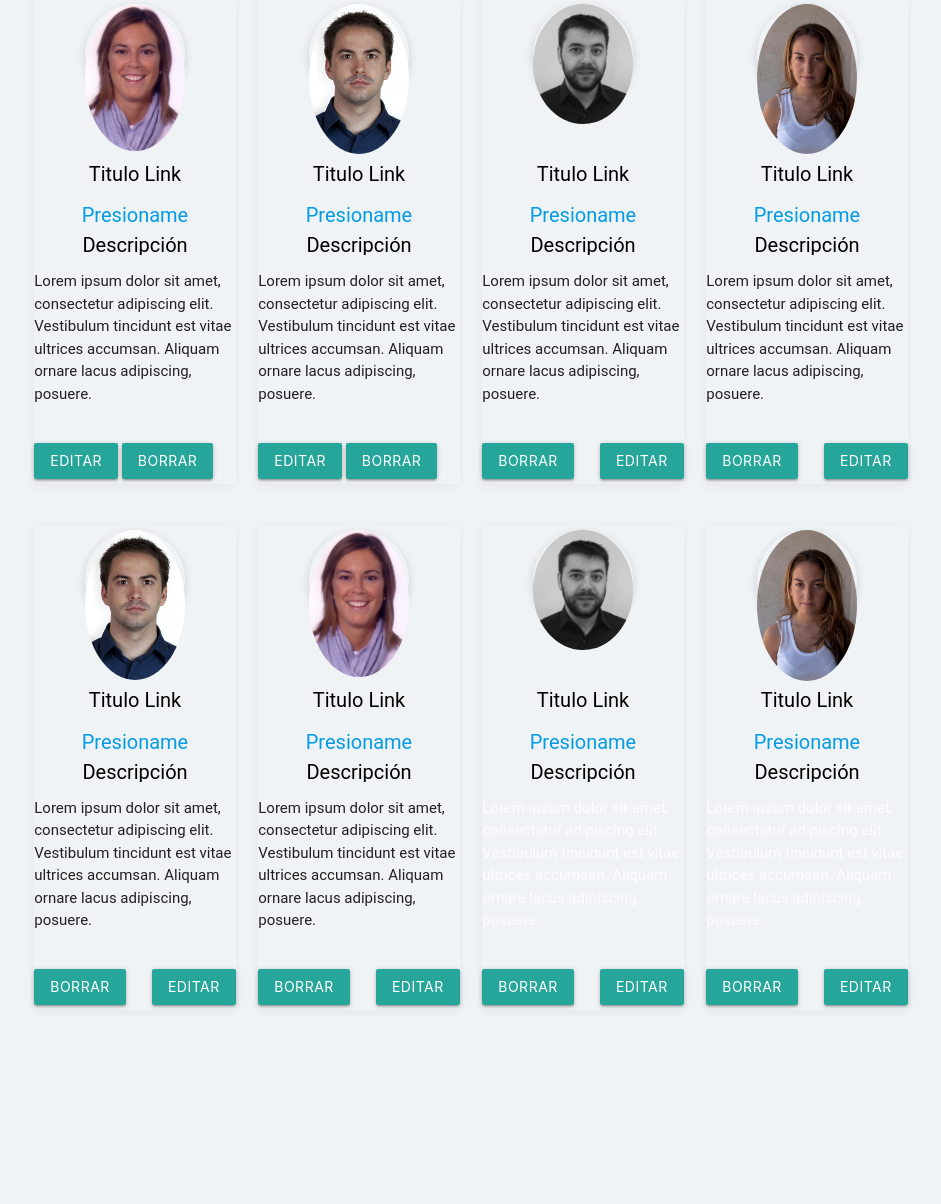
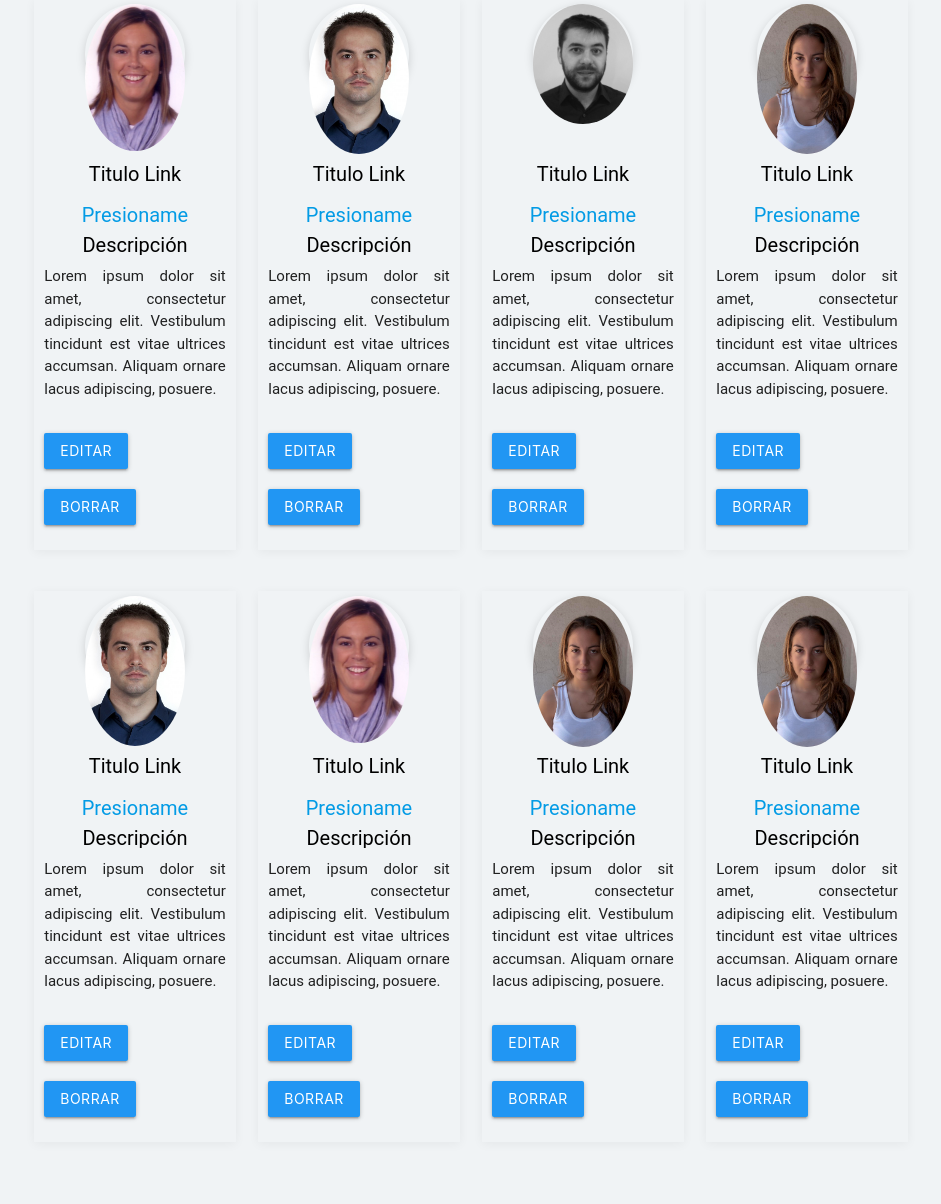
Before and after one commit to iscorporacion/marte, a PHP site: page /modules/perfil/index.html in a window 1280 px wide. Shown: the part 151-1355 px from the top of the page, without its empty margins (169-1110 px from the left). Before the commit the page ends 1159 px from the top, so only its background shows below. Run offline with PHP 8.4, Linux system fonts and the light colour scheme.

Commit message:
Ajuste de botones y justificacion de parrafo

```diff
--- a/modules/perfil/index.html
+++ b/modules/perfil/index.html
@@ -5,10 +5,10 @@
     <meta charset="UTF-8">
     <meta name="viewport" content="width=device-width, initial-scale=1.0">
     <meta http-equiv="X-UA-Compatible" content="ie=edge">
-        <link rel="stylesheet" href="../../fonts/font-awesome-4.7.0/css/font-awesome.min.css">
-        <link rel="stylesheet" href="../../lib/materialize/css/materialize.min.css">
-        <link rel="stylesheet" href="../../css/global.css">
-        <link rel="stylesheet" href="../perfil/main.css">
+    <link rel="stylesheet" href="/fonts/font-awesome-4.7.0/css/font-awesome.min.css">
+    <link rel="stylesheet" href="/lib/materialize/css/materialize.min.css">
+    <link rel="stylesheet" href="/css/global.css">
+    <link rel="stylesheet" href="main.css">
     <title>Perfiles</title>
 </head>
 
@@ -32,7 +32,8 @@
 
             </div>
             <div class="boton_crear_link col s2 m2">
-                    <a class="btn-floating btn-large waves-effect waves-light blue card_buttons"><i class="fa fa-plus"></i></a>
+                <a class="btn-floating btn-large waves-effect waves-light blue card_buttons"><i
+                        class="fa fa-plus"></i></a>
             </div>
         </div>
     </div>
@@ -47,11 +48,13 @@
                             <h2 class="usuarionombre">Titulo Link</h2>
                             <div class="usuariourl"><a href="#">Presioname</a></div>
                             <div class="titulo_descripcion">Descripción</div>
-                                <p>Lorem ipsum dolor sit amet, consectetur adipiscing elit. Vestibulum tincidunt est vitae ultrices accumsan. Aliquam ornare lacus adipiscing, posuere.<br>
+                            <p class="descripcion">Lorem ipsum dolor sit amet, consectetur adipiscing elit. Vestibulum
+                                tincidunt est vitae
+                                ultrices accumsan. Aliquam ornare lacus adipiscing, posuere.<br>
                                 <br>
                                 <div>
-                                    <button type="button" class="btn btn-primary">Editar</button>
-                                    <button type="button" class="btn btn-primary">Borrar</button>
+                                    <button type="button" class="btn blue btn_editar">Editar</button>
+                                    <button type="button" class="btn blue btn_borrar">Borrar</button>
                                 </div>
                         </div>
                     </div>
@@ -65,11 +68,13 @@
                             <h2 class="usuarionombre center">Titulo Link</h2>
                             <div class="usuariourl"><a href="#">Presioname</a></div>
                             <div class="titulo_descripcion">Descripción</div>
-                                <p>Lorem ipsum dolor sit amet, consectetur adipiscing elit. Vestibulum tincidunt est vitae ultrices accumsan. Aliquam ornare lacus adipiscing, posuere.<br>
+                            <p class="descripcion">Lorem ipsum dolor sit amet, consectetur adipiscing elit. Vestibulum
+                                tincidunt est vitae
+                                ultrices accumsan. Aliquam ornare lacus adipiscing, posuere.<br>
                                 <br>
                                 <div>
-                                    <button type="button" class="btn btn-primary">Editar</button>
-                                    <button type="button" class="btn btn-primary">Borrar</button>
+                                    <button type="button" class="btn blue btn_editar">Editar</button>
+                                    <button type="button" class="btn blue btn_borrar">Borrar</button>
                                 </div>
                         </div>
                     </div>
@@ -83,11 +88,13 @@
                             <h2 class="usuarionombre center">Titulo Link</h2>
                             <div class="usuariourl"><a href="#">Presioname</a></div>
                             <div class="titulo_descripcion">Descripción</div>
-                                <p>Lorem ipsum dolor sit amet, consectetur adipiscing elit. Vestibulum tincidunt est vitae ultrices accumsan. Aliquam ornare lacus adipiscing, posuere.<br>
+                            <p class="descripcion">Lorem ipsum dolor sit amet, consectetur adipiscing elit. Vestibulum
+                                tincidunt est vitae
+                                ultrices accumsan. Aliquam ornare lacus adipiscing, posuere.<br>
                                 <br>
                                 <div>
-                                    <button type="button" class="btn btn-primary right">Editar</button>
-                                    <button type="button" class="btn btn-primary left">Borrar</button>
+                                    <button type="button" class="btn blue btn_editar">Editar</button>
+                                    <button type="button" class="btn blue btn_borrar">Borrar</button>
                                 </div>
                         </div>
                     </div>
@@ -101,11 +108,13 @@
                             <h2 class="usuarionombre center">Titulo Link</h2>
                             <div class="usuariourl"><a href="#">Presioname</a></div>
                             <div class="titulo_descripcion">Descripción</div>
-                                <p>Lorem ipsum dolor sit amet, consectetur adipiscing elit. Vestibulum tincidunt est vitae ultrices accumsan. Aliquam ornare lacus adipiscing, posuere.<br>
+                            <p class="descripcion">Lorem ipsum dolor sit amet, consectetur adipiscing elit. Vestibulum
+                                tincidunt est vitae
+                                ultrices accumsan. Aliquam ornare lacus adipiscing, posuere.<br>
                                 <br>
                                 <div>
-                                    <button type="button" class="btn btn-primary right">Editar</button>
-                                    <button type="button" class="btn btn-primary left">Borrar</button>
+                                    <button type="button" class="btn blue btn_editar">Editar</button>
+                                    <button type="button" class="btn blue btn_borrar">Borrar</button>
                                 </div>
                         </div>
                     </div>
@@ -119,11 +128,13 @@
                             <h2 class="usuarionombre center">Titulo Link</h2>
                             <div class="usuariourl"><a href="#">Presioname</a></div>
                             <div class="titulo_descripcion">Descripción</div>
-                                <p>Lorem ipsum dolor sit amet, consectetur adipiscing elit. Vestibulum tincidunt est vitae ultrices accumsan. Aliquam ornare lacus adipiscing, posuere.<br>
+                            <p class="descripcion">Lorem ipsum dolor sit amet, consectetur adipiscing elit. Vestibulum
+                                tincidunt est vitae
+                                ultrices accumsan. Aliquam ornare lacus adipiscing, posuere.<br>
                                 <br>
                                 <div>
-                                    <button type="button" class="btn btn-primary right">Editar</button>
-                                    <button type="button" class="btn btn-primary left">Borrar</button>
+                                    <button type="button" class="btn blue btn_editar">Editar</button>
+                                    <button type="button" class="btn blue btn_borrar">Borrar</button>
                                 </div>
                         </div>
                     </div>
@@ -137,48 +148,53 @@
                             <h2 class="usuarionombre center">Titulo Link</h2>
                             <div class="usuariourl"><a href="#">Presioname</a></div>
                             <div class="titulo_descripcion">Descripción</div>
-                                <p>Lorem ipsum dolor sit amet, consectetur adipiscing elit. Vestibulum tincidunt est vitae ultrices accumsan. Aliquam ornare lacus adipiscing, posuere.<br>
+                            <p class="descripcion">Lorem ipsum dolor sit amet, consectetur adipiscing elit. Vestibulum
+                                tincidunt est vitae
+                                ultrices accumsan. Aliquam ornare lacus adipiscing, posuere.<br>
                                 <br>
                                 <div>
-                                    <button type="button" class="btn btn-primary right">Editar</button>
-                                    <button type="button" class="btn btn-primary left">Borrar</button>
+                                    <button type="button" class="btn blue btn_editar">Editar</button>
+                                    <button type="button" class="btn blue btn_borrar">Borrar</button>
                                 </div>
                         </div>
                     </div>
                 </div>
             </div>
             <div class="col s10 m3">
-                    <div class="panel panel-green userlist">
+                <div class="panel panel-default userlist">
                     <div class="panel-body text-center">
                         <div class="perfil_usuarios">
-                                <div class="usuariopic"> <img src="/img/4.png" alt="" class="usuariopicimg"> </div>
+                            <div class="usuariopic"> <img src="/img/5.png" alt="" class="usuariopicimg"> </div>
                             <h2 class="usuarionombre center">Titulo Link</h2>
                             <div class="usuariourl"><a href="#">Presioname</a></div>
                             <div class="titulo_descripcion">Descripción</div>
-                                <p>Lorem ipsum dolor sit amet, consectetur adipiscing elit. Vestibulum tincidunt est vitae ultrices accumsan. Aliquam ornare lacus adipiscing, posuere.<br>
+                            <p class="descripcion">Lorem ipsum dolor sit amet, consectetur adipiscing elit. Vestibulum
+                                tincidunt est vitae
+                                ultrices accumsan. Aliquam ornare lacus adipiscing, posuere.<br>
                                 <br>
                                 <div>
-                                    <button type="button" class="btn btn-primary right">Editar</button>
-                                    <button type="button" class="btn btn-primary left">Borrar</button>
+                                    <button type="button" class="btn blue btn_editar">Editar</button>
+                                    <button type="button" class="btn blue btn_borrar">Borrar</button>
                                 </div>
                         </div>
                     </div>
                 </div>
             </div>
             <div class="col s10 m3">
-                    <div class="panel panel-yellow userlist">
+                <div class="panel panel-default userlist">
                     <div class="panel-body text-center">
                         <div class="perfil_usuarios">
                             <div class="usuariopic"> <img src="/img/5.png" alt="" class="usuariopicimg"> </div>
                             <h2 class="usuarionombre center">Titulo Link</h2>
                             <div class="usuariourl"><a href="#">Presioname</a></div>
                             <div class="titulo_descripcion">Descripción</div>
-                                <p>Lorem ipsum dolor sit amet, consectetur adipiscing elit. Vestibulum tincidunt est vitae ultrices accumsan. Aliquam ornare lacus adipiscing, posuere.<br>
+                            <p class="descripcion">Lorem ipsum dolor sit amet, consectetur adipiscing elit. Vestibulum
+                                tincidunt est vitae
+                                ultrices accumsan. Aliquam ornare lacus adipiscing, posuere.<br>
                                 <br>
                                 <div>
-                                <div>
-                                    <button type="button" class="btn btn-primary right">Editar</button>
-                                    <button type="button" class="btn btn-primary left">Borrar</button>
+                                    <button type="button" class="btn blue btn_editar">Editar</button>
+                                    <button type="button" class="btn blue btn_borrar">Borrar</button>
                                 </div>
                         </div>
                     </div>
@@ -186,11 +202,11 @@
             </div>
         </div>
     </div>
-        <script src="../../lib/jquery-3.3.1.min.js"></script>
-        <script src="../../lib/materialize/js/materialize.min.js"></script>
-        <script src="../../lib/sweetalert2@8.js"></script>
-        <script src="../../js/main.js"></script>
-        <script src="pruebas/marte/modules/login/functions.js"></script>
+    <script src="/lib/jquery-3.3.1.min.js"></script>
+    <script src="/lib/materialize/js/materialize.min.js"></script>
+    <script src="/lib/sweetalert2@8.js"></script>
+    <script src="/js/main.js"></script>
+    <script src="functions.js"></script>
 </body>
 
 </html>
--- a/modules/perfil/main.css
+++ b/modules/perfil/main.css
@@ -113,6 +113,10 @@ body {
     text-overflow: ellipsis;
     text-align: center;
 }
+.descripcion{
+    margin: 10px;
+    text-align: justify;
+}
 
 #titulo_card_container{
     text-align: left;
@@ -162,6 +166,18 @@ body {
     background-color: #03A9F4;
 }
 
+.btn_editar{
+    margin-left: 10px;
+    margin-right: 10px;
+    margin-bottom: 20px;
+}
+
+.btn_borrar{
+    margin-left: 10px;
+    margin-right: 10px;
+    margin-bottom: 20px;
+}
+
 .panel-red.userlist .username, .panel-green.userlist .username, .panel-yellow.userlist .username, .panel-blue.userlist .username {
     color: #ffffff;
 }
```
Lines whose indentation alone changed are shown as unchanged.
